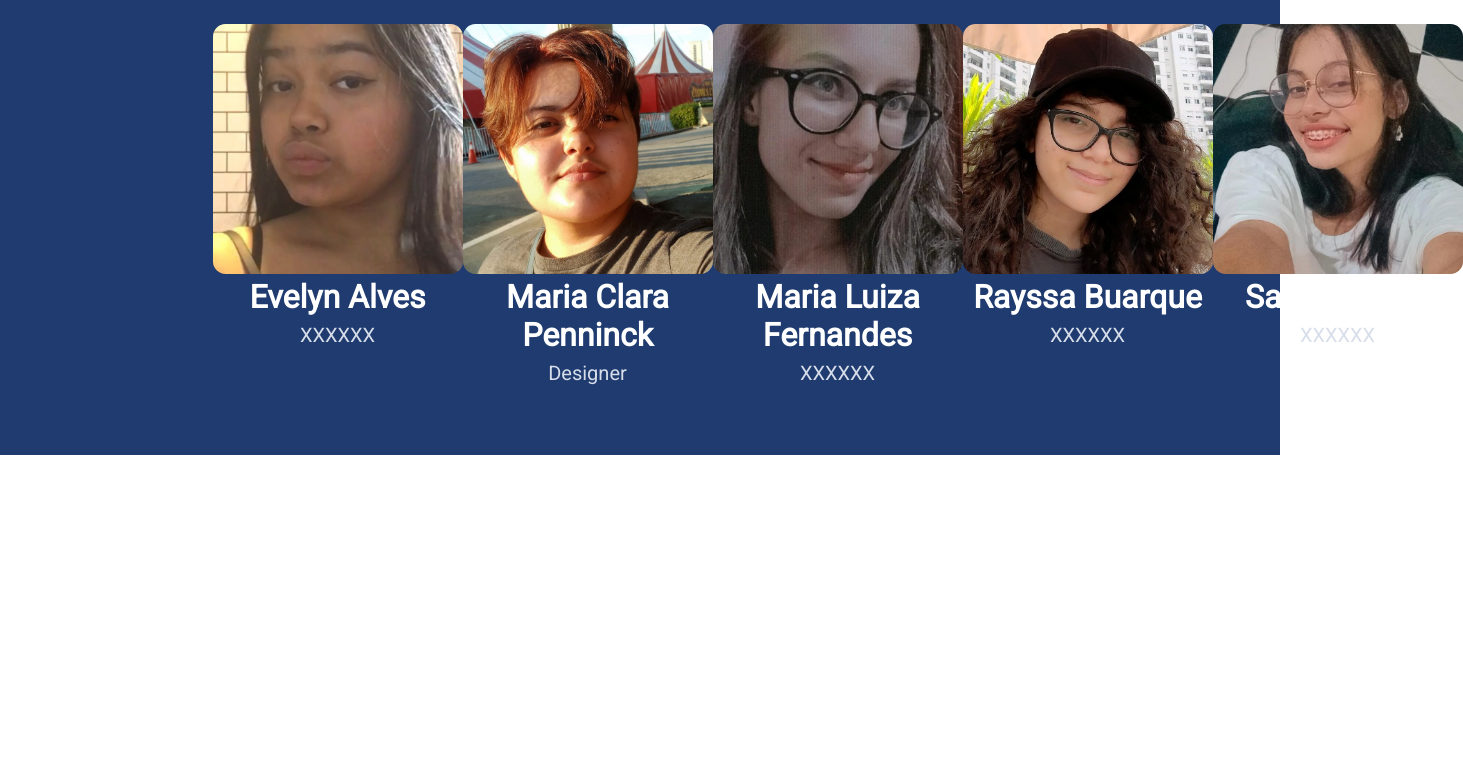
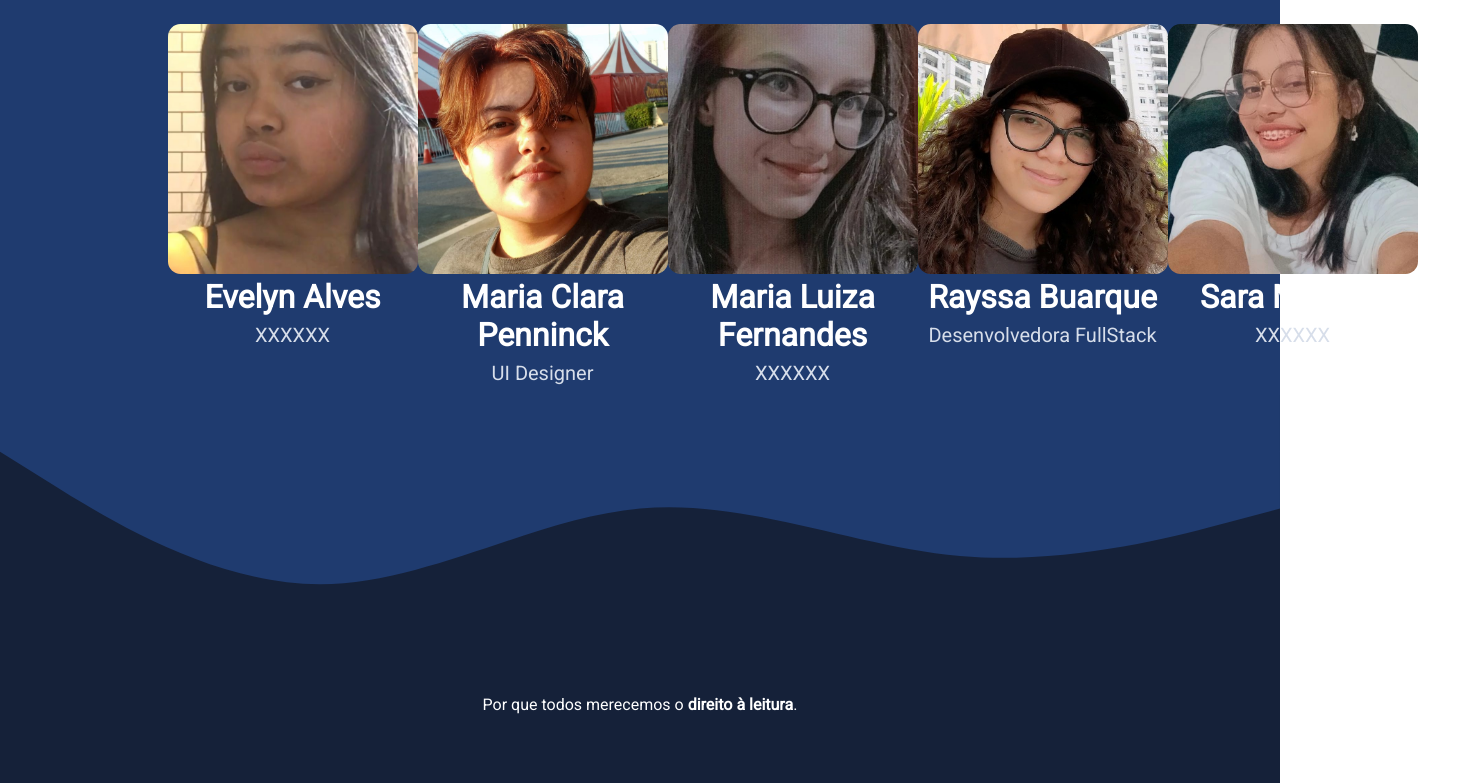
Before and after one commit to RayssaBuarque/BookShire-Website, an Angular app: page / in a window 1280 px wide. Shown: the part 2389-3172 px from the top of the page, 1463 px wide, since content can reach past the window. Before the commit the page ends 2844 px from the top, so only its background shows below. Built offline with nearby package versions, Linux system fonts and the light colour scheme.

Commit message:
developer section waves updated

```diff
--- a/src/app/pages/home/card-devs/card-devs.component.css
+++ b/src/app/pages/home/card-devs/card-devs.component.css
@@ -2,6 +2,7 @@
     display: flex;
     flex-direction: column;
     align-items: center;
+    width: 250px;
 }
 
 .card__pic > img{
--- a/src/app/pages/home/home.component.css
+++ b/src/app/pages/home/home.component.css
@@ -82,24 +82,40 @@
     justify-content: space-between;
 }
 
-#container__desenvolvedoras{
+.desenvolvedoras__background{
     background-color: #1f3b6f;
 
     display: flex;
     flex-direction: column;
     align-items: center;
-    padding: 70px;
+    padding: 10px;
     padding-top: 300px;
 }
 
-#container__desenvolvedoras > h1{
+#container__desenvolvedoras > img{
+    position: absolute;
+}
+
+.desenvolvedoras__background > h1{
     color: white;
 }
 
-#container__desenvolvedoras .desenvolvedoras__fotos{
+.desenvolvedoras__background .desenvolvedoras__fotos{
     display: flex;
     flex-direction: row;
     justify-content: space-between;
     width: 75%;
     margin-top: 25px;
 }
+
+#container__footer{
+    padding: 50px;
+    padding-top: 300px;
+    background-color: #152139;
+
+    color: white;
+
+    display: flex;
+    flex-direction: column;
+    align-items: center;
+}
--- a/src/app/pages/home/home.component.html
+++ b/src/app/pages/home/home.component.html
@@ -26,10 +26,6 @@
     </div>
 
     <div id="container__galeria">
-        <!-- <div class="galeria__background">
-            <img src="../../../assets/pages/home/section-background.svg" alt="Background colorido">
-        </div> -->
-
         <div class="galeria__background">
 
             <div class="galeria__title">
@@ -58,13 +54,14 @@
         </div>
 
         <img src="../../../assets/pages/home/waves/1st.svg">
-
     </div>
 
     <div id="container__desenvolvedoras">
-        <h1>Conheça as Desenvolvedoras</h1>
 
-        <div class="desenvolvedoras__fotos">
+        <div class="desenvolvedoras__background">
+           <h1>Conheça as Desenvolvedoras</h1>
+
+            <div class="desenvolvedoras__fotos">
             <app-card-devs
                 nome="Evelyn Alves"
                 cargo="XXXXXX"
@@ -73,7 +70,7 @@
 
             <app-card-devs
                 nome="Maria Clara Penninck"
-                cargo="Designer"
+                cargo="UI Designer"
                 picUrl="../../../assets/pages/home/devs/clara.jpg">
             </app-card-devs>
 
@@ -85,7 +82,7 @@
 
             <app-card-devs
                 nome="Rayssa Buarque"
-                cargo="XXXXXX"
+                cargo="Desenvolvedora FullStack"
                 picUrl="../../../assets/pages/home/devs/rayssa.jpg">
             </app-card-devs>
 
@@ -95,6 +92,20 @@
                 picUrl="../../../assets/pages/home/devs/sara.jpg">
             </app-card-devs>
 
+            </div>
+        </div>
+
+        <img src="../../../assets/pages/home/waves/2nd.svg">
+    </div>
+
+    <div id="container__footer">
+        <div class="footer_slogan">
+            <p>Por que todos merecemos o <b>direito à leitura</b>.</p>
+        </div>
+
+        <div class="footer__socials">
+            <img src="" alt="">
+            <img src="" alt="">
         </div>
     </div>
 </div>
```
